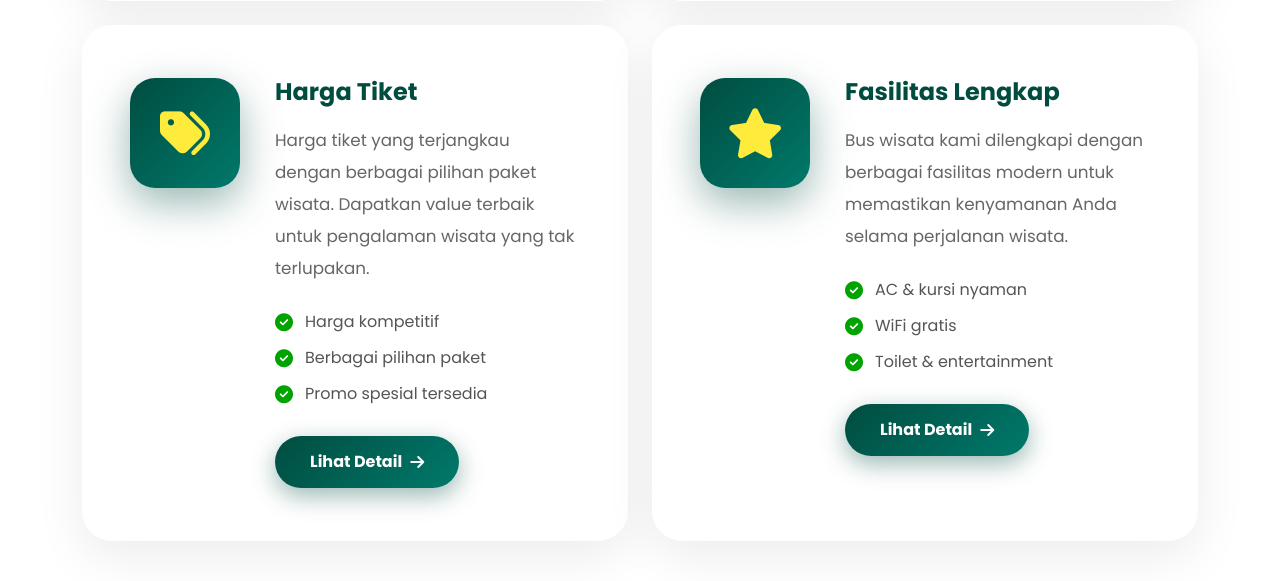
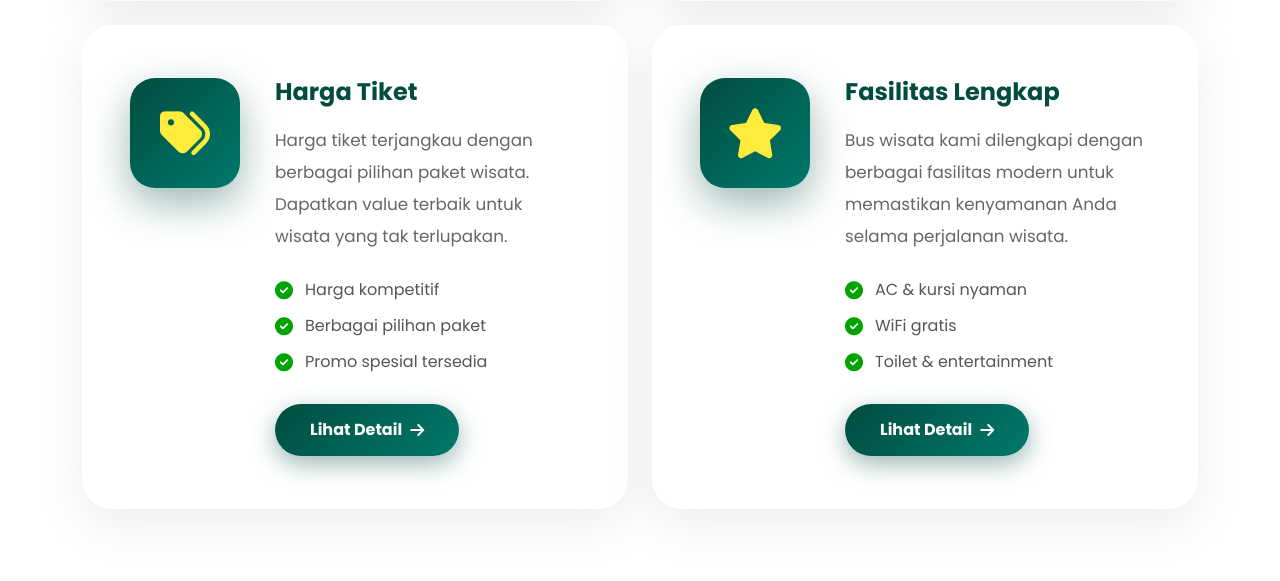
Before and after one commit to rossinurajizah/Ngulisik_CC, a Flask app: page / in a window 1280 px wide. Shown: the part 2709-3290 px from the top of the page. Run offline with Flask 3, Linux system fonts and the light colour scheme.

```diff
--- a/app/templates/home.html
+++ b/app/templates/home.html
@@ -249,7 +249,7 @@
                     </div>
                     <div class="service-content">
                         <h3>Harga Tiket</h3>
-                        <p>Harga tiket yang terjangkau dengan berbagai pilihan paket wisata. Dapatkan value terbaik untuk pengalaman wisata yang tak terlupakan.</p>
+                        <p>Harga tiket terjangkau dengan berbagai pilihan paket wisata. Dapatkan value terbaik untuk wisata yang tak terlupakan.</p>
                         <ul class="service-features">
                             <li><i class="fas fa-check-circle"></i> Harga kompetitif</li>
                             <li><i class="fas fa-check-circle"></i> Berbagai pilihan paket</li>
```
